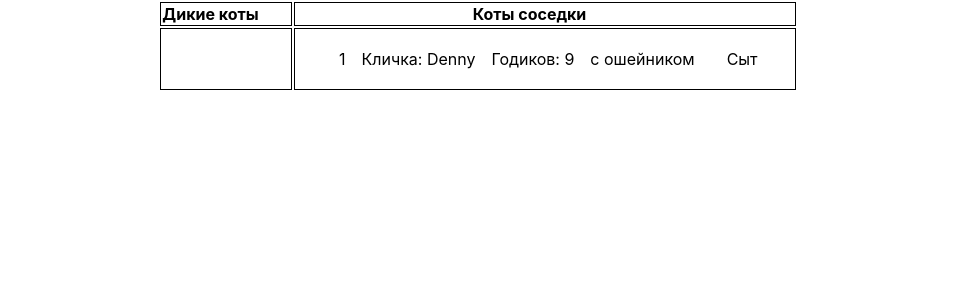
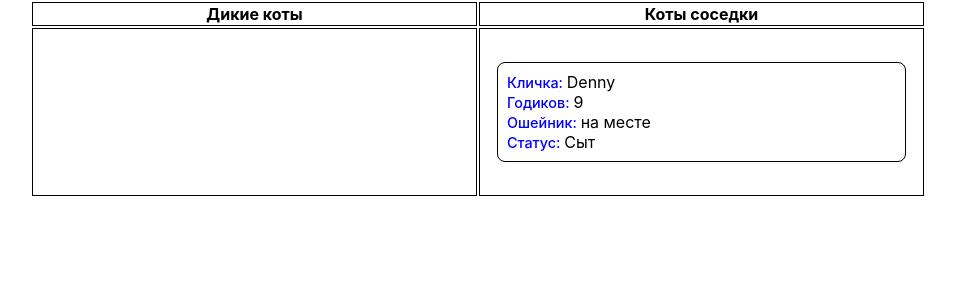
Before and after one commit to Drawell/dsr_deep_dive_into_react, a React (Create React App) app in the folder cat_gen/: page / in a window 1280 px wide. Shown: the top 300 px of the page, without its empty margins (162-1117 px from the left). Built offline with nearby package versions, Linux system fonts and the light colour scheme.

Commit message:
Improve cat list view

```diff
--- a/cat_gen/src/cat_generator/CatList.css
+++ b/cat_gen/src/cat_generator/CatList.css
@@ -1,5 +1,20 @@
-.cat-container {
+.cat-list {
+  list-style-type: none;
+  padding: 8px;
+}
+
+.attribute-name {
+  color: blue;
+  font-weight: 500;
+  font-size: 0.9rem;
+}
+
+.cat-view-container {
+  border: 1px solid black;
+  border-radius: 8px;
+  margin: 8px;
+  padding: 9px;
   display: flex;
-  column-gap: 1rem;
-  padding: 3px;
+  flex-direction: column;
+  align-items: flex-start;
 }
--- a/cat_gen/src/cat_generator/CatList.tsx
+++ b/cat_gen/src/cat_generator/CatList.tsx
@@ -17,7 +17,7 @@ class CatList extends React.Component<ICatListProps, ICatListState> {
 
   render() {
     return (
-      <ul>
+      <ul className="cat-list">
         {this.props.cats.map((cat) => {
           return <CatListItem key={cat.id} cat={cat} {...this.props} />
         })}
--- a/cat_gen/src/cat_generator/CatListItem.tsx
+++ b/cat_gen/src/cat_generator/CatListItem.tsx
@@ -38,23 +38,37 @@ class CatListItem extends React.Component<
 
   render() {
     return (
-      <li className="cat-container">
-        <span>{this.props.cat.id}</span>
-        <span>Кличка: {this.props.cat.name}</span>
-        <span>Годиков: {this.props.cat.age}</span>
-        <span>{this.props.cat.hasCollar ? 'с ошейником' : 'без ошейника'}</span>
-        <span>
-          {!this.props.cat.isTamed && !this.props.cat.hasCollar && (
-            <button onClick={this.handleTeme}>Приручить</button>
-          )}
-        </span>
-        <span>
-          {this.props.cat.isHungry ? (
-            <button onClick={this.handleFeed}>Покормить</button>
-          ) : (
-            'Сыт'
-          )}
-        </span>
+      <li className="cat-li">
+        <div className="cat-view-container">
+          <div>
+            <span className="attribute-name">Кличка: </span>
+            <span>{this.props.cat.name}</span>
+          </div>
+          <div>
+            <span className="attribute-name">Годиков: </span>
+            <span>{this.props.cat.age}</span>
+          </div>
+          <div>
+            <span className="attribute-name">Ошейник: </span>
+            {this.props.cat.hasCollar ? 'на месте' : 'отсутствует'}
+          </div>
+          <div>
+            <span className="attribute-name">Cтатус: </span>
+            {this.props.cat.isHungry ? (
+              <>
+                <span>Голоден </span>
+                <button onClick={this.handleFeed}>Покормить</button>
+              </>
+            ) : (
+              'Сыт'
+            )}
+          </div>
+          <div>
+            {!this.props.cat.isTamed && !this.props.cat.hasCollar && (
+              <button onClick={this.handleTeme}>Приручить</button>
+            )}
+          </div>
+        </div>
       </li>
     )
   }
--- a/cat_gen/src/cat_generator/CatPanel.css
+++ b/cat_gen/src/cat_generator/CatPanel.css
@@ -1,12 +1,11 @@
 table {
   margin: auto;
-  min-width: 50%;
+  min-width: 70%;
 }
 
 th,
 td {
   vertical-align: top;
-  min-width: 50%;
+  width: 50%;
   border: 1px solid black;
-  padding-right: 2rem;
 }
```
Also changed, not shown: cat_gen/src/cat_generator/CatsPanel_depr.tsx (deleted, +0 -101 lines).
